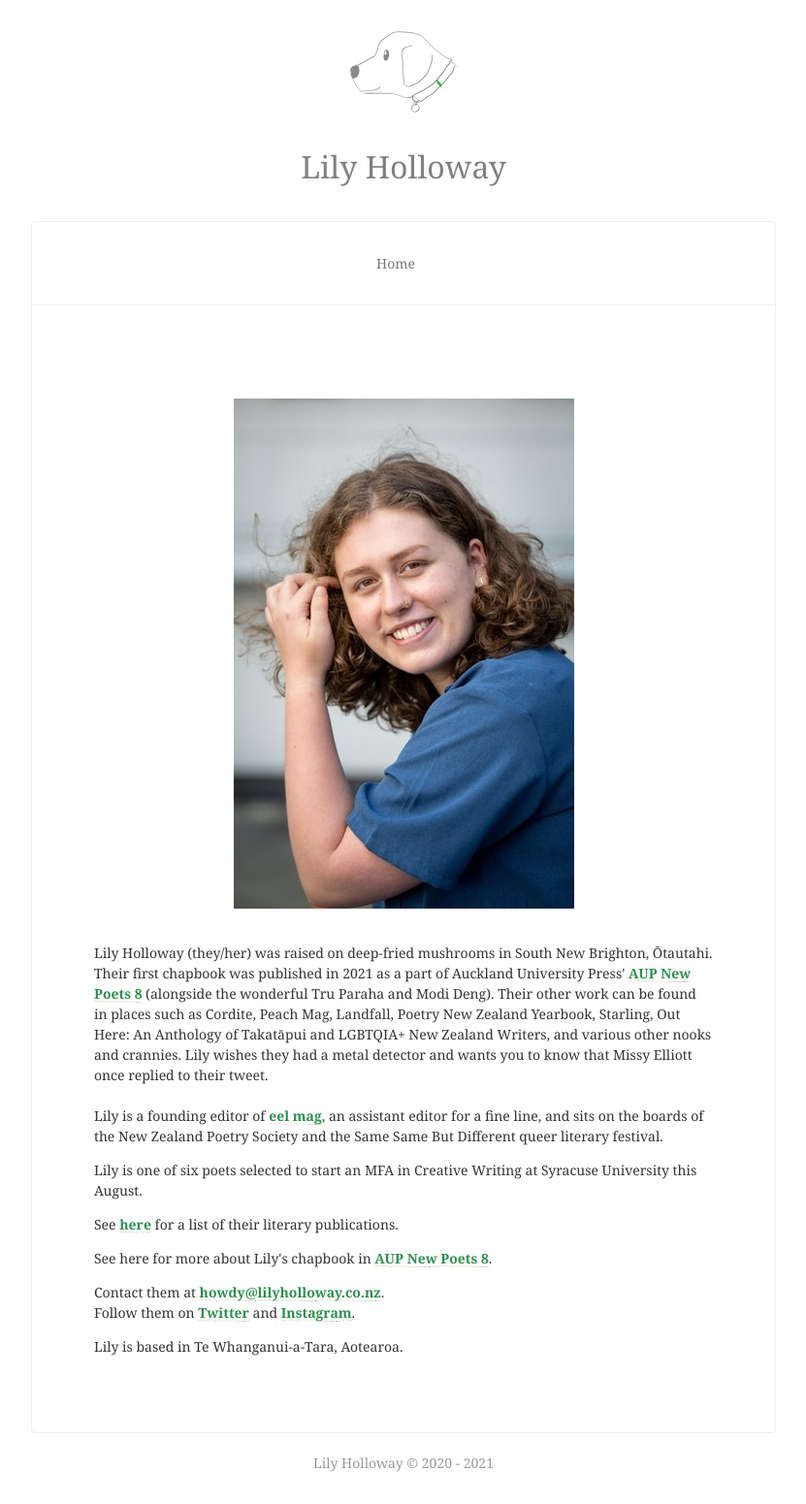
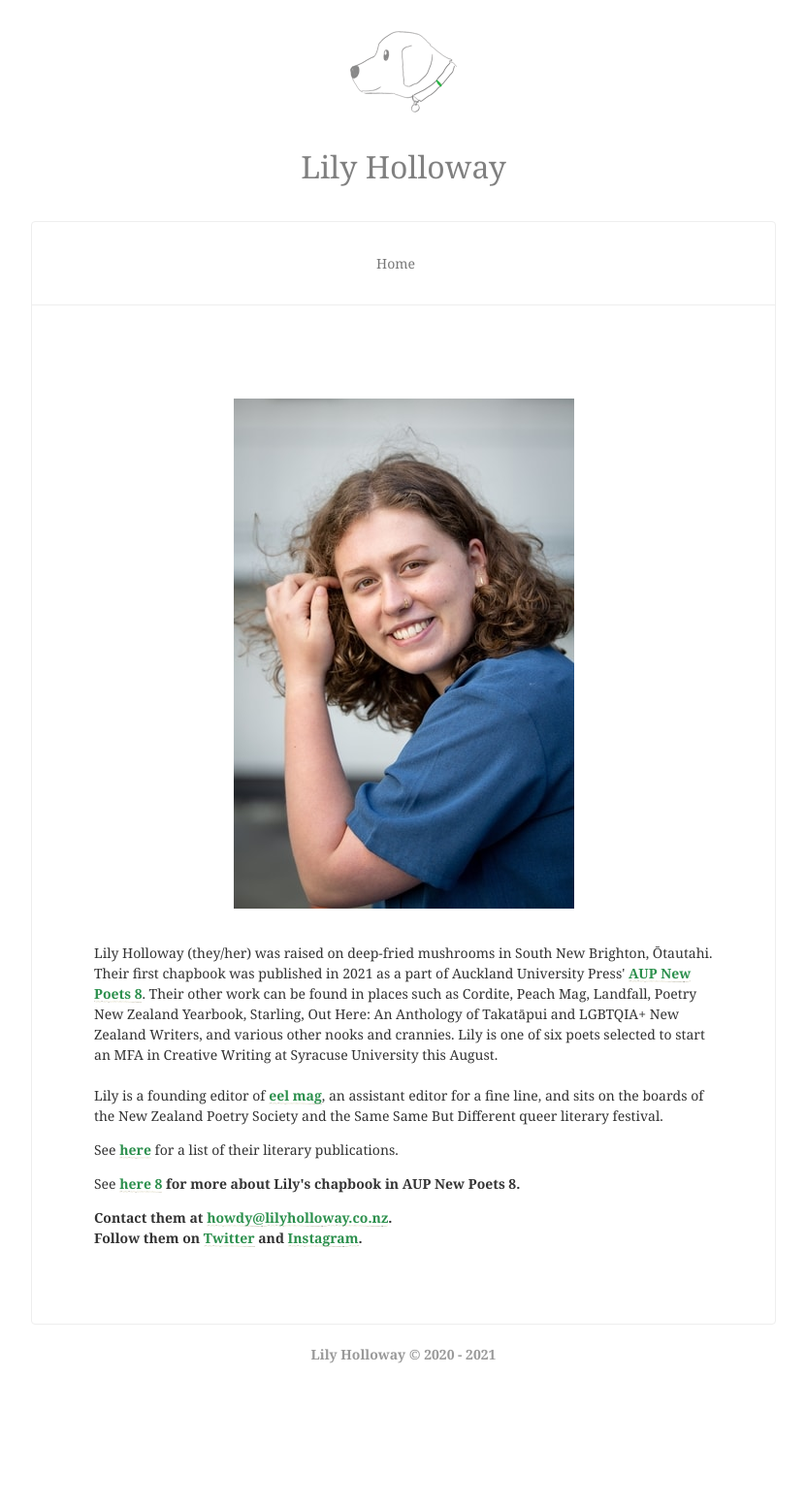
Before and after one commit to lilyholloway/lilyholloway.github.io, a Jekyll site: the page built from index.html, in a window 1280 px wide. Shown: the whole page at 97% size, without its empty margins (224-1055 px from the left). Built offline with Jekyll 4.4.1, drawn with Linux system fonts in a browser that asks for light colours; nearby versions of some CDN libraries; after the commit the page ends 1439 px from its top, so only the background shows below that.

Commit message:
Update index.html

```diff
--- a/index.html
+++ b/index.html
@@ -2,16 +2,11 @@
 ---
 <img src="{{ site.url }}/images/lilyholloway.jpg" alt="Lily Holloway" class="mt4 db center"/><br>
 
-<p>Lily Holloway (they/her) was raised on deep-fried mushrooms in South New Brighton, Ōtautahi. Their first chapbook was published in 2021 as a part of Auckland University Press' <b><a href="{{ site.url }}/books">AUP New Poets 8</a></b> (alongside the wonderful Tru Paraha and Modi Deng). Their other work can be found in places such as Cordite, Peach Mag, Landfall, Poetry New Zealand Yearbook, Starling, Out Here: An Anthology of Takatāpui and LGBTQIA+ New Zealand Writers, and various other nooks and crannies. Lily wishes they had a metal detector and wants you to know that Missy Elliott once replied to their tweet. <br>
+<p>Lily Holloway (they/her) was raised on deep-fried mushrooms in South New Brighton, Ōtautahi. Their first chapbook was published in 2021 as a part of Auckland University Press' <b><a href="{{ site.url }}/books">AUP New Poets 8</a></b>. Their other work can be found in places such as Cordite, Peach Mag, Landfall, Poetry New Zealand Yearbook, Starling, Out Here: An Anthology of Takatāpui and LGBTQIA+ New Zealand Writers, and various other nooks and crannies. Lily is one of six poets selected to start an MFA in Creative Writing at Syracuse University this August. <br>
 <br>Lily is a founding editor of <b><a href="https://eelmag.com/">eel mag</a></b>, an assistant editor for a fine line, and sits on the boards of the New Zealand Poetry Society and the Same Same But Different queer literary festival.
-</p>
-<p>Lily is one of six poets selected to start an MFA in Creative Writing at Syracuse University this August.
 </p>
 <p>See <b><a href="{{ site.url }}/cv">here</a></b> for a list of their literary publications.
 </p>
-<p>See here for more about Lily's chapbook in <b><a href="{{ site.url }}/books">AUP New Poets 8</a></b>.
+<p>See <b><a href="{{ site.url }}/books">here 8</a> for more about Lily's chapbook in AUP New Poets 8.
 </p>
 <p>Contact them at <b><a href="mailto:howdy@lilyholloway.co.nz">howdy@lilyholloway.co.nz</a></b>.<br> Follow them on <b><a href="https://www.twitter.com/milfs4minecraft">Twitter</a></b> and <b><a href="https://www.instagram.com/milfs4minecraft/">Instagram</a></b>.
-</p>
-<p>Lily is based in Te Whanganui-a-Tara, Aotearoa.
-</p>
```
